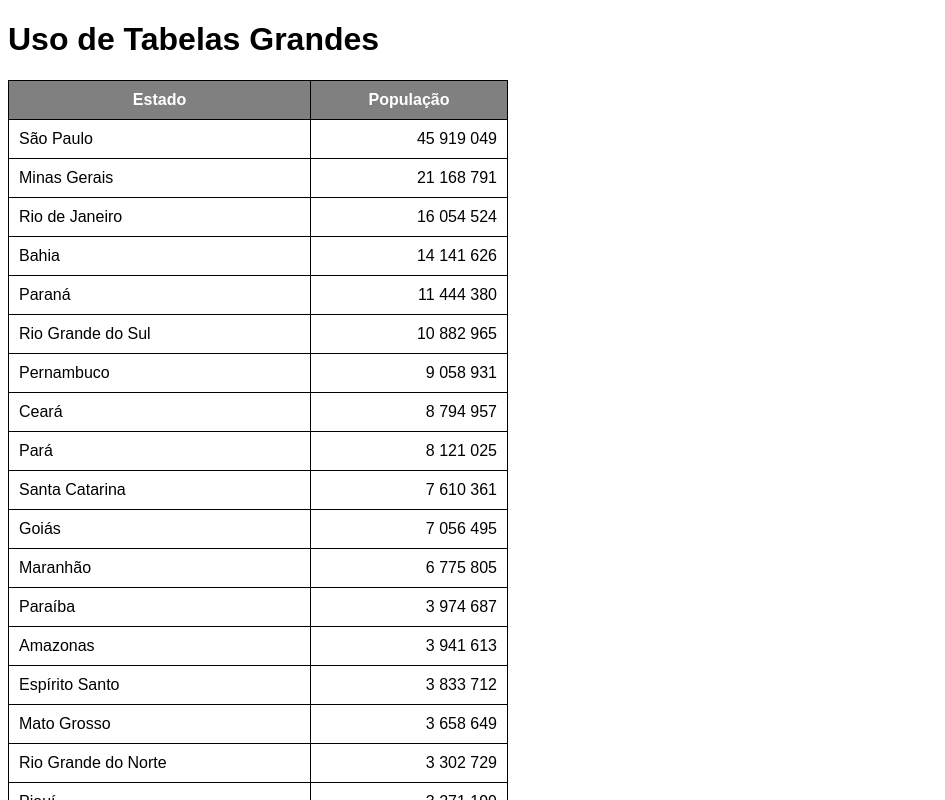
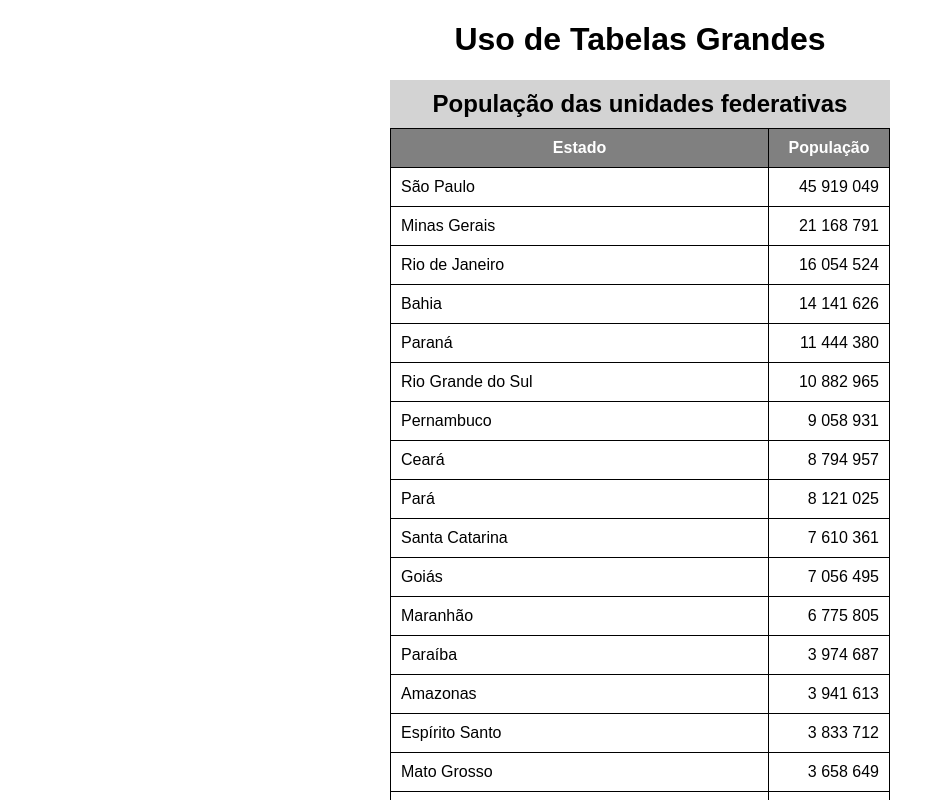
Before and after one commit to PatrickOliveira1/html-css, a plain HTML site: page exercicios/ex023/tabela002.html in a window 1280 px wide. Shown: the top 800 px of the page, without its empty margins (0-945 px from the left). Drawn offline with Linux system fonts and the light colour scheme.

Commit message:
tabela 002 update

```diff
--- a/exercicios/ex023/tabela002.html
+++ b/exercicios/ex023/tabela002.html
@@ -12,11 +12,23 @@
         table {
             width: 500px;
             border-collapse: collapse;
+            margin: auto;
+        }
+
+        h1 {
+            text-align: center;
         }
 
         td, th {
             border: 1px solid black;
             padding: 10px;
+        }
+
+        caption {
+            font-size: 1.5em;
+            font-weight: bold;
+            padding: 10px;
+            background-color: lightgrey;
         }
 
         thead {
@@ -34,10 +46,11 @@
 <body>
     <h1>Uso de Tabelas Grandes</h1>
     <table>
+        <caption>População das unidades federativas</caption>
         <thead>
             <tr>
-                <th>Estado</th>
-                <th>População</th>
+                <th scope="col">Estado</th>
+                <th scope="col" style="width: 100px;">População</th>
             </tr>
         </thead>
         <tbody>
@@ -152,7 +165,7 @@
         </tbody>
         <tfoot>
             <tr>
-                <th>Total de Habitantes</th>
+                <th scope="row">Total de Habitantes</th>
                 <td class="num">210 147 125</td>
             </tr>
         </tfoot>
```
